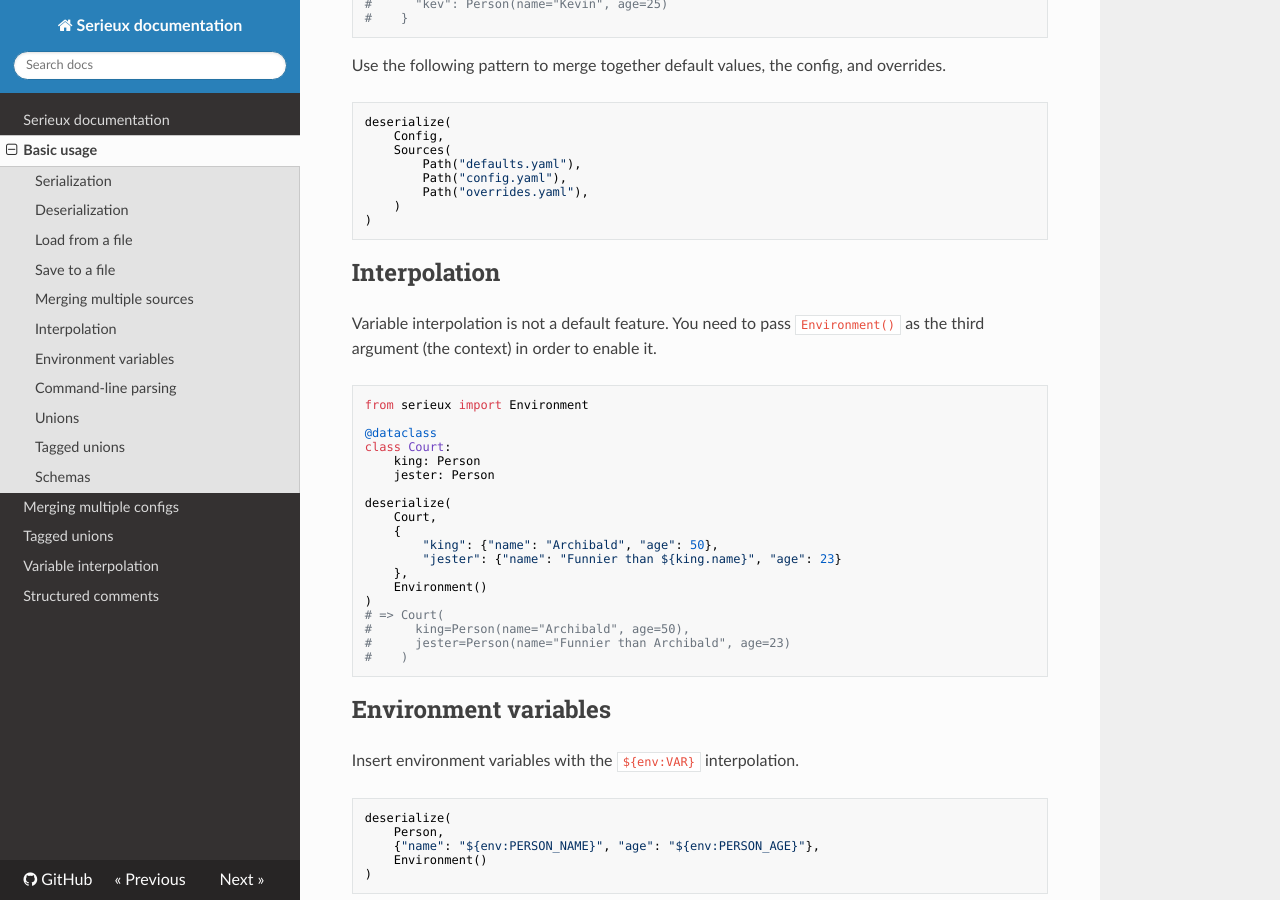
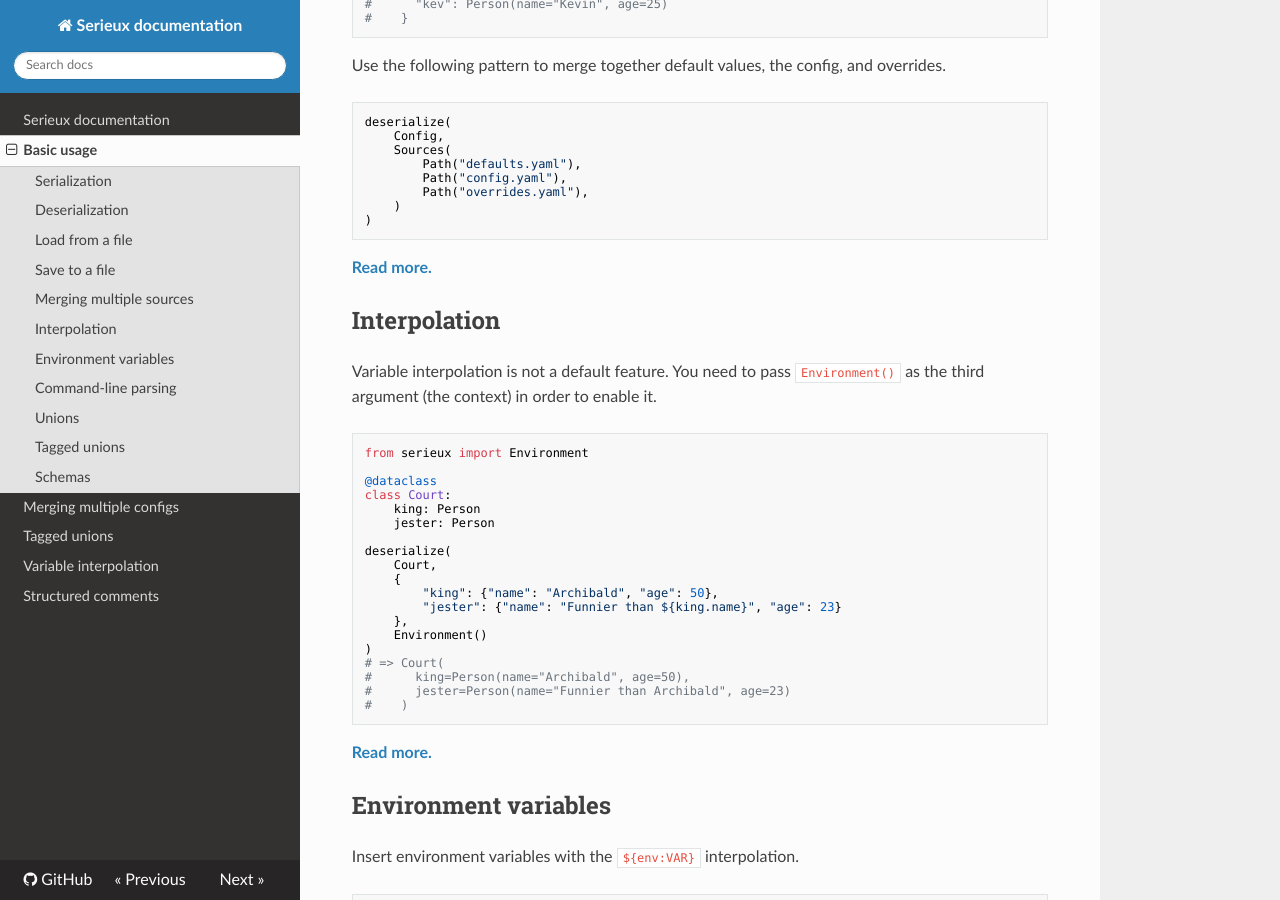
Before and after one commit to breuleux/serieux, an MkDocs documentation site: the page built from docs/usage.md, in a window 1280 px wide and 900 px high, scrolled down 1544 px. Built offline with MkDocs 1.6.1, drawn with Linux system fonts in a browser that asks for light colours; nearby versions of some CDN libraries.

Commit message:
Link to fuller sections from usage

````diff
--- a/docs/usage.md
+++ b/docs/usage.md
@@ -91,6 +91,8 @@ deserialize(
 )
 ```
 
+[**Read more.**](./features/multi.md)
+
 ## Interpolation
 
 Variable interpolation is not a default feature. You need to pass `Environment()` as the third argument (the context) in order to enable it.
@@ -116,6 +118,9 @@ deserialize(
 #      jester=Person(name="Funnier than Archibald", age=23)
 #    )
 ```
+
+[**Read more.**](./features/interpol.md)
+
 
 ## Environment variables
 
@@ -179,6 +184,8 @@ print(deserialize(PoM, {"$class": "monster", "name": "Floborb", "age": 37154}))
 # => Monster(name="Floborb", age=37154)
 ```
 
+[**Read more.**](./features/tagsets.md)
+
 
 ## Schemas
 
--- a/pyproject.toml
+++ b/pyproject.toml
@@ -7,7 +7,7 @@ authors = [
 ]
 dependencies = [
     "mkdocs>=1.6.1",
-    "ovld~=0.5.11",
+    "ovld~=0.5.12",
     "pyyaml>=6.0.2",
 ]
 readme = "README.md"
````
Also changed, not shown: 1 other file.
